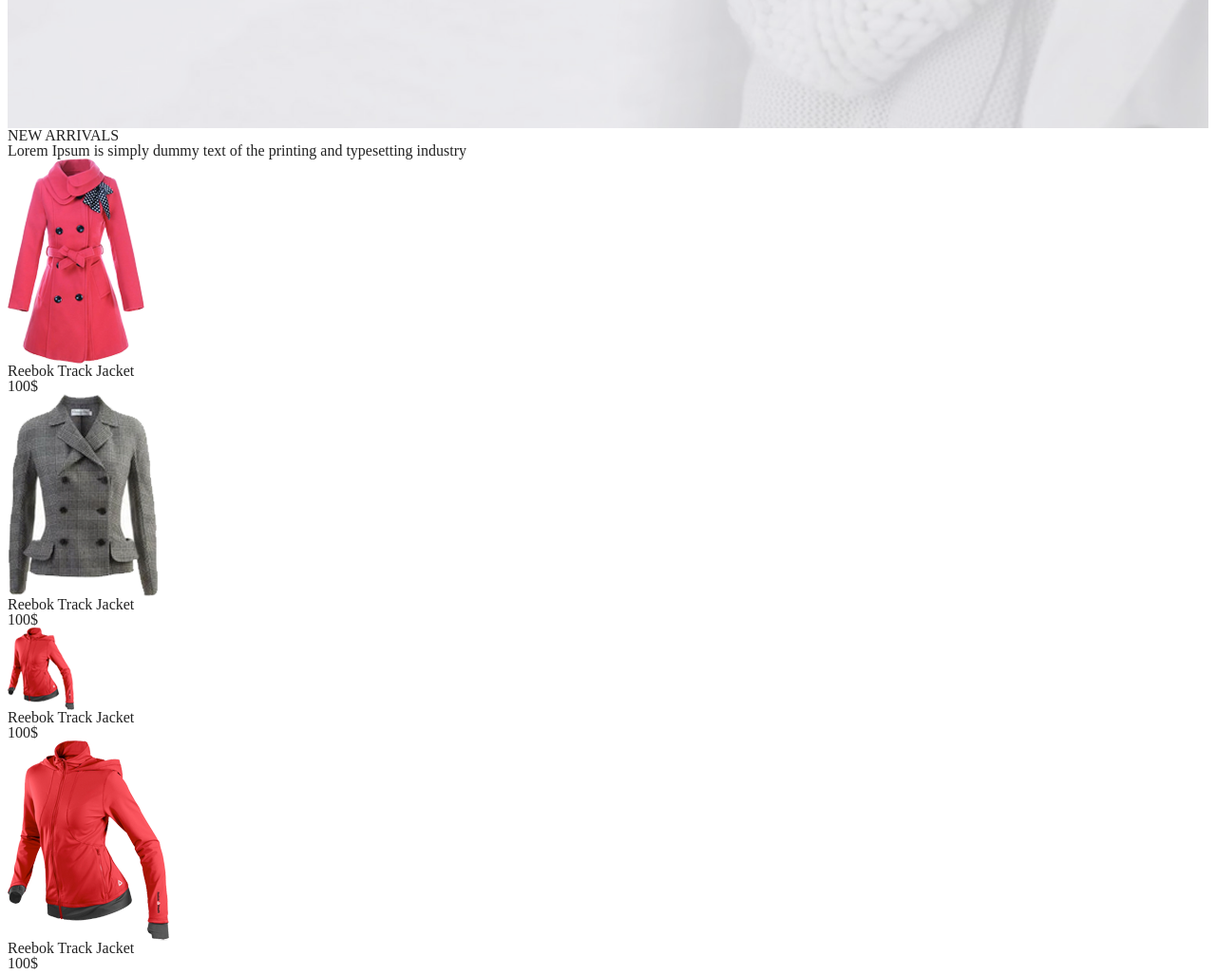
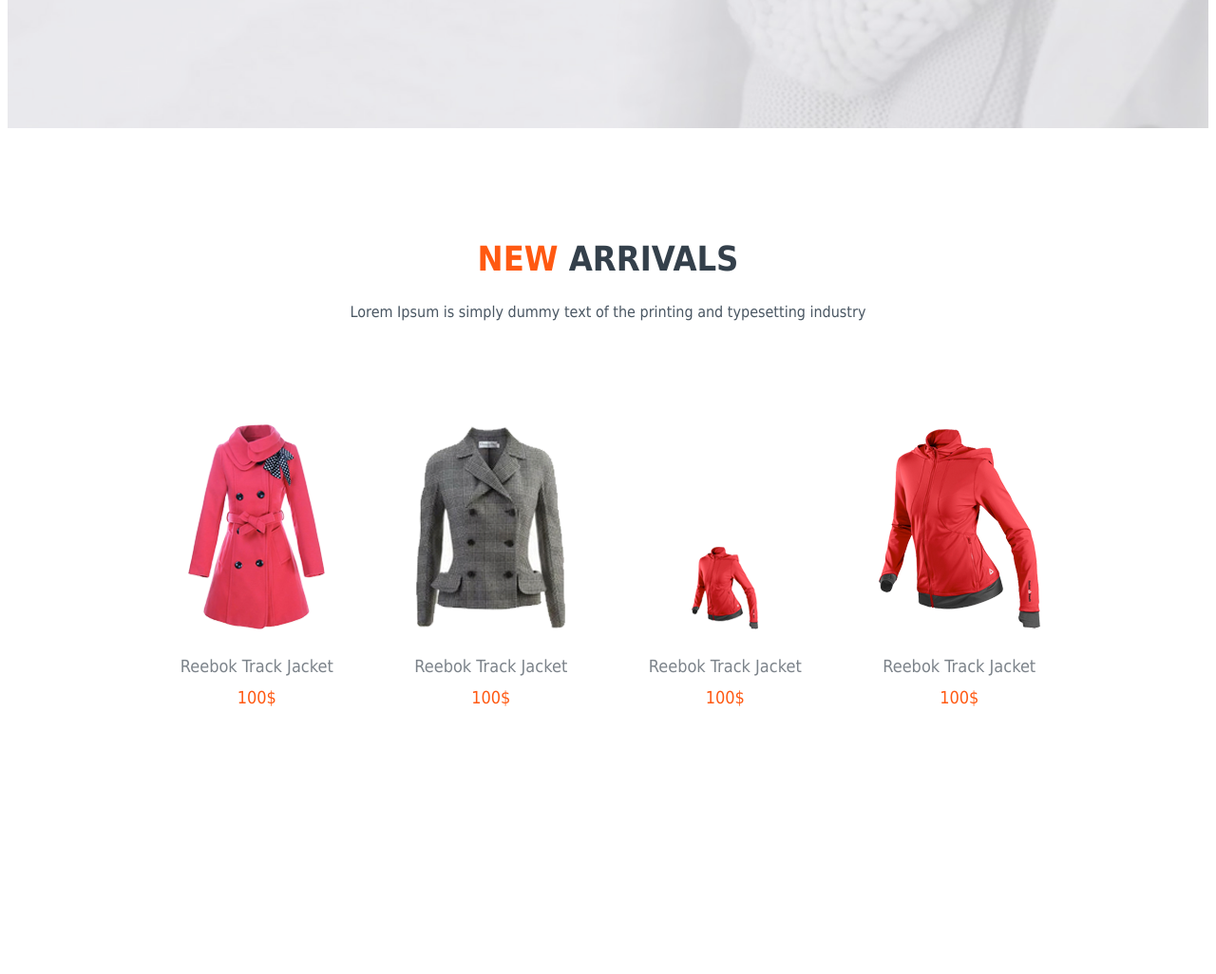
Before and after one commit to Vorronn/HTML-CSS_lesson_3, a plain HTML site: page index.html in a window 1280 px wide. Shown: the part 600-1626 px from the top of the page at 95% size. After the commit the page ends 1367 px from the top, so only its background shows below. Drawn offline with Linux system fonts and the light colour scheme.

Commit message:
Add main for CSS

```diff
--- a/css/style.css
+++ b/css/style.css
@@ -542,3 +542,64 @@
     display: inline-block;
     color: #ff5912;
 }
+
+/* ++++++++++++++++++++main+++++++++++++++++++++++++++ */
+/* ++++++++++++++++++++main+++++++++++++++++++++++++++ */
+/* ++++++++++++++++++++main+++++++++++++++++++++++++++ */
+/* ++++++++++++++++++++main+++++++++++++++++++++++++++ */
+/* ++++++++++++++++++++main+++++++++++++++++++++++++++ */
+
+main.conteiner h2.name-section {
+    display: block;
+    text-align: center;
+    color: #34404b;
+    font-size: 36px;
+    font-family: Tahoma, sans-serif;
+    font-weight: 700;
+    margin-top: 120px;
+    margin-bottom: 30px;
+}
+
+main.conteiner h2.name-section span {
+    color: #ff5912;
+}
+
+main.conteiner p.information {
+    display: block;
+    text-align: center;
+    color: #495662;
+    font-size: 16px;
+    font-family: Tahoma, sans-serif;
+    margin-bottom: 80px;
+}
+
+main.conteiner div {
+    margin-left: 11%;
+    margin-right: 11%;
+
+    font-size: 0;
+}
+
+main.conteiner div div.goods-cart {
+    display: inline-block;
+    margin: 0;
+    margin-top: 30px;
+    width: 25%;
+    text-align: center;
+    font-size: 18px;
+    font-family: Tahoma, sans-serif;
+    color: #7c838a;
+
+}
+main.conteiner div div.goods-cart img {
+    margin-bottom: 15px;
+}
+
+main.conteiner div div.goods-cart p {
+    margin-top: 15px;
+    margin-bottom: 15px;
+}
+
+main.conteiner div div.goods-cart p.goods-cost {
+    color: #ff5912;
+}
--- a/index.html
+++ b/index.html
@@ -91,8 +91,9 @@
         </figure>
     </div>
     <main class="conteiner">
-        <h2 class="name-siction">NEW ARRIVALS</h2>
+        <h2 class="name-section"><span>NEW</span> ARRIVALS</h2>
         <p class="information">Lorem Ipsum is simply dummy text of the printing and typesetting industry</p>
+        <div>
             <div class="goods-cart">
                 <img src="images/goods_1.png" alt="goods_1">
                 <p class="goods-name">Reebok Track Jacket</p>
@@ -113,6 +114,7 @@
                 <p class="goods-name">Reebok Track Jacket</p>
                 <p class="goods-cost">100$</p>
             </div>
+        </div>
     </main>
 </body>
 </html>
```
Lines whose indentation alone changed are shown as unchanged.
